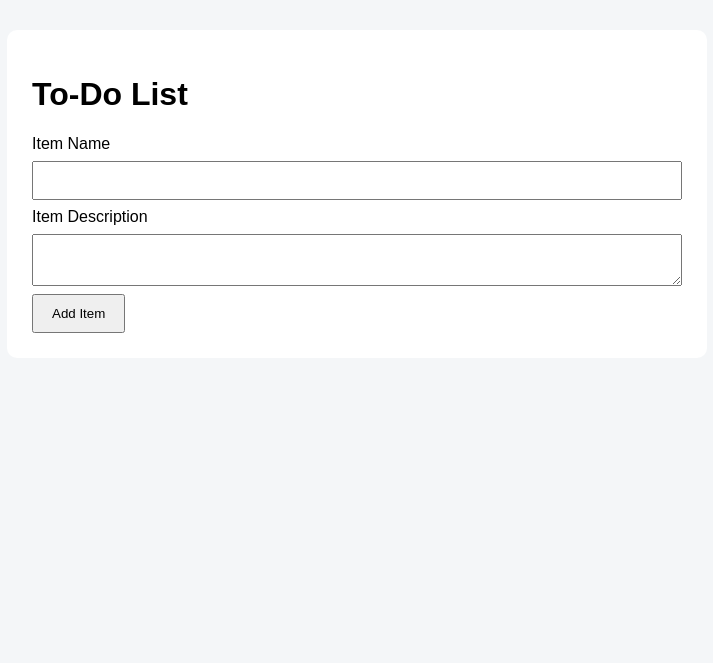
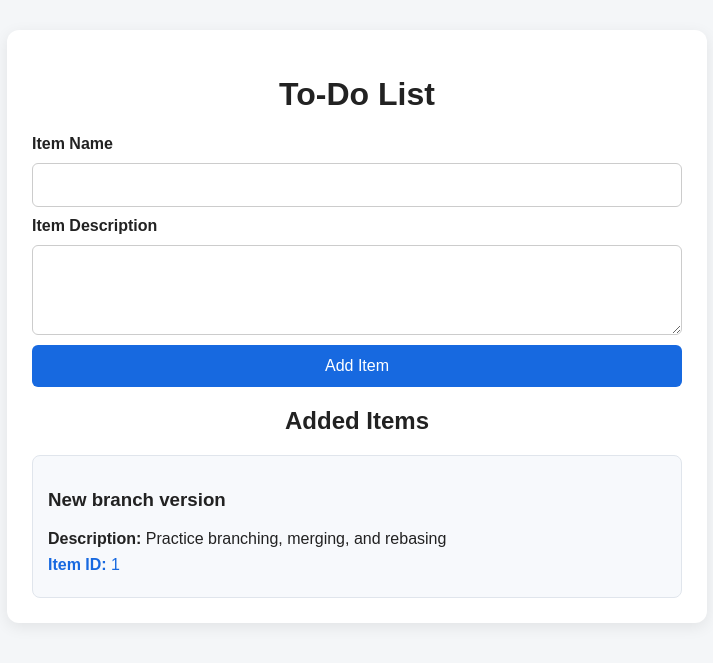
Before and after one commit to Kirankcdv/todo-git-workflow-assignment, a Flask app: page / in a window 1280 px wide. Shown: the top 663 px of the page, without its empty margins (283-996 px from the left). Run offline with Flask 3, Linux system fonts and the light colour scheme.

Commit message:
Add Item ID field

```diff
--- a/templates/index.html
+++ b/templates/index.html
@@ -4,7 +4,86 @@
     <meta charset="UTF-8">
     <meta name="viewport" content="width=device-width, initial-scale=1.0">
     <title>To-Do List</title>
-    <link rel="stylesheet" href="{{ url_for('static', filename='style.css') }}">
+    <style>
+        * {
+            box-sizing: border-box;
+        }
+
+        body {
+            font-family: Arial, sans-serif;
+            background: #f4f6f8;
+            margin: 0;
+            padding: 30px 15px;
+            color: #222;
+        }
+
+        .container {
+            max-width: 700px;
+            margin: 0 auto;
+            background: white;
+            padding: 25px;
+            border-radius: 12px;
+            box-shadow: 0 4px 15px rgba(0, 0, 0, 0.08);
+        }
+
+        h1, h2 {
+            text-align: center;
+        }
+
+        form {
+            display: flex;
+            flex-direction: column;
+            gap: 10px;
+        }
+
+        label {
+            font-weight: bold;
+        }
+
+        input, textarea, button {
+            padding: 12px;
+            font-size: 16px;
+            border-radius: 6px;
+        }
+
+        input, textarea {
+            border: 1px solid #ccc;
+            width: 100%;
+        }
+
+        textarea {
+            resize: vertical;
+            min-height: 90px;
+        }
+
+        button {
+            border: none;
+            background: #1769e0;
+            color: white;
+            cursor: pointer;
+        }
+
+        button:hover {
+            background: #0e50b5;
+        }
+
+        .item {
+            background: #f7f9fc;
+            border: 1px solid #e0e5ec;
+            padding: 15px;
+            margin-top: 12px;
+            border-radius: 8px;
+            overflow-wrap: anywhere;
+        }
+
+        .item p {
+            margin: 8px 0;
+        }
+
+        .item-id {
+            color: #1769e0;
+        }
+    </style>
 </head>
 <body>
     <main class="container">
@@ -12,13 +91,46 @@
 
         <form action="/submittodoitem" method="POST">
             <label for="itemName">Item Name</label>
-            <input type="text" id="itemName" name="itemName" required>
+            <input
+                type="text"
+                id="itemName"
+                name="itemName"
+                required
+            >
 
             <label for="itemDescription">Item Description</label>
-            <textarea id="itemDescription" name="itemDescription" required></textarea>
+            <textarea
+                id="itemDescription"
+                name="itemDescription"
+                required
+            ></textarea>
 
             <button type="submit">Add Item</button>
         </form>
+
+        <section class="items">
+            <h2>Added Items</h2>
+
+            {% if items %}
+                {% for item in items %}
+                    <article class="item">
+                        <h3>{{ item.get('name', item.get('itemName', '')) }}</h3>
+
+                        <p>
+                            <strong>Description:</strong>
+                            {{ item.get('description', item.get('itemDescription', '')) }}
+                        </p>
+
+                        <p class="item-id">
+                            <strong>Item ID:</strong>
+                            {{ item.get('id', '') }}
+                        </p>
+                    </article>
+                {% endfor %}
+            {% else %}
+                <p>No items added yet.</p>
+            {% endif %}
+        </section>
     </main>
 </body>
 </html>
```
